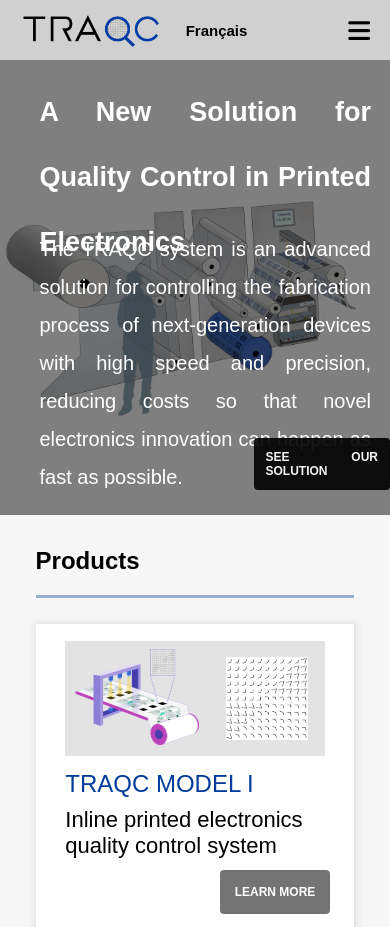
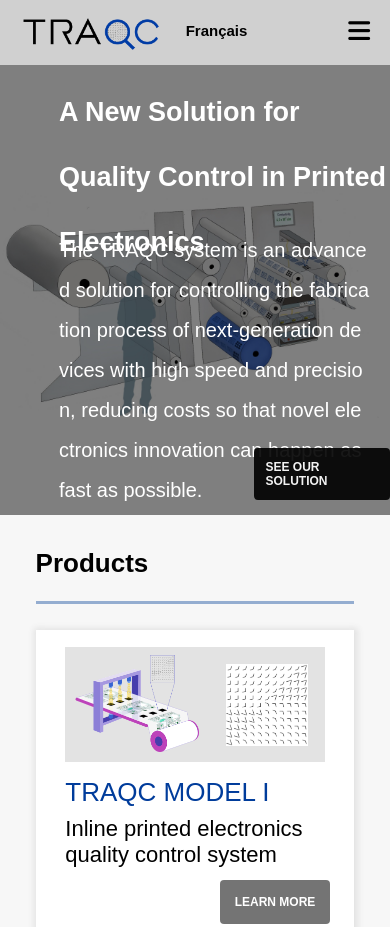
Before and after one commit to NIMUchanco/TRAQC-website, a plain HTML site: page index.html in a window 390 px wide. Shown: the top 927 px of the page. Drawn offline with nearby package versions, Linux system fonts and the light colour scheme.

Commit message:
Changed the home page, modified the responsive design.

```diff
--- a/css_common.css
+++ b/css_common.css
@@ -11,15 +11,15 @@ body {
 }
 
 footer li {
-	list-style: none; /* It can remove the mark at the beginning of the list. */
+	list-style: none; /*Remove the mark*/
 }
 
 a {
-	text-decoration: none; /*リンクの下線を消す*/
+	text-decoration: none; /*Remove the underline*/
 }
 
 .container {
-	max-width: 1350px;
+	width: 100%;
 	padding: 0 20px;
 	margin: auto;
 }
@@ -27,7 +27,7 @@ a {
 
 /*Header*/
 header {
-	height: 60px;
+	height: 65px;
 	width: 100%;
 	background-color: rgba(229, 229, 229, 0.8); /*背景の色だけ透過する*/
 	position: fixed;
@@ -53,7 +53,7 @@ nav {
 header .logo {
 	width: 145px;
 	margin: 0 auto;
-	margin-top: 7.5px;
+	margin-top: 9px;
 }
 
 header .language {
@@ -74,7 +74,7 @@ header .language:hover {
 }
 
 .header-right a {
-	line-height: 60px;
+	line-height: 65px;
 	padding: 0 25px;
 	margin-left: auto;
 	color: #000;
@@ -112,7 +112,7 @@ header .language:hover {
   justify-content: center; /*horizenal*/
   width: 30%;
   position: fixed;
-  top: 60px;
+  top: 65px;
   right: 0;
   z-index: 1;
   display: none; /*hide this menu*/
--- a/index.html
+++ b/index.html
@@ -2,12 +2,12 @@
 <html>
 	<head>
 		<meta charset="utf-8">
-		<meta name="viewpoint" content="width=device-width, initial-scale=1.0">
+		<meta name="viewport" content="width=device-width, initial-scale=1.0">
 		<title>TRAQC</title>
+		<link rel="stylesheet" href="https://use.fontawesome.com/releases/v6.1.1/css/all.css">
 		<link rel="stylesheet" href="css_common.css">
 		<link rel="stylesheet" href="index_css.css">
 		<link rel="stylesheet" href="index_responsive.css">
-		<link rel="stylesheet" href="https://use.fontawesome.com/releases/v6.1.1/css/all.css">
 	</head>
 
 	<body>
@@ -59,7 +59,7 @@
 		<div class="products-wrapper">
 			<div class="container">
 				<div class="heading">
-					<h2>Products</h2>
+					<h2 class="sec-ttl">Products</h2>
 				</div>
 				<div class="products">
 					<div class="product">
@@ -143,7 +143,7 @@
 		<div class="team-wrapper">
 			<div class="container">
 				<div class="heading">
-					<h2>Team</h2>
+					<h2 class="sec-ttl">Team</h2>
 				</div>
 				<div class="team-inner">
 					<diz class="marria">
@@ -169,7 +169,7 @@
 		<div class="news-wrapper">
 			<div class="container">
 				<div class="heading">
-					<h2>News</h2>
+					<h2 class="sec-ttl">News</h2>
 				</div>
 				<div class="news">
 					<div class="news-left">
@@ -206,7 +206,7 @@
 		<div class="partners-wrapper">
 			<div class="container">
 				<div class="heading">
-					<h2>Industrial partners</h2>
+					<h2 class="sec-ttl">Industrial partners</h2>
 				</div>
 				<div class="partners-icons">
 					<img class="p-icons-img" src="./images/joined_logos.png">
--- a/index_css.css
+++ b/index_css.css
@@ -4,7 +4,7 @@
 }
 
 .seemore p a {
-	font-size: 12.5px;
+	font-size: 14px;
 	color: #fff;
 }
 
@@ -26,17 +26,17 @@
 /*Top*/
 .top-wrapper {
 	color: #fff;
-	padding: 5%;
+	padding: 10%;
 	background-image: url(./images/top_img.jfif);
 	background-position: center;
 	background-color: #fff; /*背景、余白のカラー*/
 	background-size: 45%;
 	background-repeat: no-repeat;
-	background-position: 50% 0;
+	background-position: 55% 0%;
 	/*background: url() no-repeat center*/
 	position: relative;
-	height: 500px;
-	text-align: justify;
+	height: 505px;
+	text-align: justify center;
 }
 
 .top-wrapper:before { /*透過カラーを重ねる*/
@@ -59,19 +59,20 @@
 }
 
 .top-wrapper p {
-	width: 85%;
+	width: 80%;
+	word-break: break-all;
 	font-size: 28px;
 	color: #fff;
-	line-height: 38px;
+	line-height: 40px;
 	position: absolute;
 	top: 240px;
-	padding-top: 2%;
+	padding-top: 1%;
 }
 
 .btn {
 	padding: 15px;
 	color: #fff;
-	font-size: 12px;
+	font-size: 15px;
 	background-color: #000;
 	display: inline-block;
 	opacity: 0.9;
@@ -94,6 +95,10 @@
 
 .products-wrapper .heading {
 	border-bottom: 3px solid rgba(50, 100, 170, 0.5);
+}
+
+.sec-ttl {
+	font-size: 28px;
 }
 
 .products {
@@ -142,13 +147,13 @@
 	width: 190px;
 	padding-bottom: 5px;*/
 	margin: 0;
-	font-size: 24px;
+	font-size: 26px;
 }
 
 .p-txt {
 	margin: 3% 5% 5% 0;
 	/*width: 200px;*/
-	font-size: 22px;
+	font-size: 24px;
 }
 
 .seemore-btn-pro {
@@ -158,7 +163,7 @@
 
 /*Message*/
 .message-wrapper {
-	padding: 3% 4% 2.5% 4%;
+	padding: 3% 4%;
 	background-color: rgba(0, 0, 0, 0.8);
 	text-align: center;
 }
@@ -259,7 +264,7 @@
 
 .seemes p {
 	text-align: center;
-	margin-top: 0;
+	margin-top: -2%;
 }
 
 
@@ -300,19 +305,20 @@
 }
 
 .marria-text h3 {
-	width: 160px;
+	font-size: 20px;
+	width: 180px;
 	border-bottom: 3px solid #E3E3E3;
 	padding-bottom: 5px;
 }
 
 .marria-text h4 {
-	font-size: 17px;
+	font-size: 18px;
 	color:#666;
 	margin-bottom: 0;
 }
 
 .marria-text p {
-	font-size: 19px;
+	font-size: 20px;
 	text-align: justify;
 }
 
@@ -363,12 +369,14 @@
 
 
 .nsd-1 h3 {
+	font-size: 20px;
 	color: #AEAEAE;
 	margin-top: 5%;
 	margin-right: 5%;
 }
 
 .nsd-2 h3 {
+	font-size: 20px;
 	color: #AEAEAE;
 	margin-top: 5%;
 	margin-right: 5%;
@@ -381,7 +389,7 @@
 .news p {
 	border-left: 2px solid #666;
 	padding-left: 5%;
-	font-size: 18px;
+	font-size: 20px;
 	text-align: justify;
 }
 
--- a/index_responsive.css
+++ b/index_responsive.css
@@ -1,34 +1,28 @@
 /*PC size*/
+@media all and (min-width: 1401px) {
+	.top-wrapper {
 
-@media (min-width: 1500px) {
-	/*Top*/
-	.top-wrapper p {
-		width: 80%;
+		background-size: 50%;
+		background-position: 55% 25%;
 	}
 }
 
-@media (max-width: 1499px) {
+@media all and (max-width: 1400px) {
 	/*Top*/
 	.top-wrapper {
-		background-size: 50%;
+		background-size: 55%;
+		background-position: 55% 20%;
 	}
 }
 
-@media (max-width: 1400px) {
-	/*Top*/
-	.top-wrapper {
-		background-size: 55%;
-	}
-}
-
-@media (max-width: 1330px) {
+@media all and (max-width: 1330px) {
 	/*Team*/
 	.marria-img {
 		width: 90%;
 	}
 }
 
-@media (max-width: 1308px) {
+@media all and (max-width: 1308px) {
 	/*Team*/
 	.marria-text {
 		width: 280%;
@@ -36,7 +30,7 @@
 
 }
 
-@media (max-width: 1300px) {
+@media all and (max-width: 1300px) {
 	/*Top*/
 	.top-wrapper {
 		background-size: 60%;
@@ -51,28 +45,28 @@
 	}
 }
 
-@media (max-width: 1250px) {
+@media all and (max-width: 1250px) {
 	/*Team*/
 	.marria-text {
 		width: 250%;
 	}
 }
 
-@media (max-width: 1201px) {
+@media all and (max-width: 1201px) {
 	/*Top*/
 	.btn {
 		top: 85%;
 	}
 }
 
-@media (max-width: 1200px) {
+@media all and (max-width: 1200px) {
 	/*Top*/
 	.top-wrapper {
 		background-size: 65%;
 	}
 }
 
-@media (max-width: 1194px) {
+@media all and (max-width: 1194px) {
 	/*Top*/
 	.top-wrapper h1 {
 		/*font-size: 45px;*/
@@ -131,7 +125,7 @@
 	}
 }
 
-@media (max-width: 1100px) {
+@media all and (max-width: 1100px) {
 	/*Top*/
 	.top-wrapper {
 		background-size: 70%;
@@ -148,7 +142,7 @@
 	}
 }
 
-@media (max-width: 1086px) {
+@media all and (max-width: 1086px) {
 	/*Top*/
 	.top-wrapper {
 		height: 500px;
@@ -166,10 +160,16 @@
 	.btn {
 		padding: 12px;
 	}
-
 }
 
-@media (max-width: 1032px) {
+@media all and (max-width: 1043px) {
+	/*News*/
+	.seenews p {
+		margin-top: 0;
+	}
+}
+
+@media all and (max-width: 1032px) {
 	/*Products*/
 	.product {
 		width: 70%;
@@ -188,17 +188,25 @@
 	.seeteam p {
 		margin: -10% auto;
 	}
-
-	/*News*/
-	.seenews p {
-		margin-top: -3%;
-	}
 }
 
-@media (max-width: 1000px) {
+@media all and (max-width: 1000px) {
 	/*Top*/
 	.top-wrapper {
 		background-size: 75%;
+	}
+
+	.btn {
+		font-size: 14px;
+	}
+
+	/*Products*/
+	.sec-ttl {
+		font-size: 26px;
+	}
+
+	.p-txt {
+		font-size: 22px;
 	}
 
 	/*Message*/
@@ -207,14 +215,14 @@
 	}
 }
 
-@media (max-width: 980px) {
+@media all and (max-width: 980px) {
 	/*Message*/
 	.seemes p {
 		margin-left: 5%;
 	}
 }
 
-@media (max-width: 960px) {
+@media all and (max-width: 960px) {
 	/*Products*/
 	.products-wrapper {
 		padding-bottom: 3%;
@@ -290,11 +298,8 @@
 
 
 /*Tablet size*/
-@media (max-width: 943px) {
+@media all and (max-width: 943px) {
 	/*Top*/
-	.top-wrapper {
-		background-position: 50% -100%;
-	}
 
 	.top-wrapper h1 {
 		font-size: 40px;
@@ -313,27 +318,32 @@
 	}
 }
 
-@media (max-width: 920px) {
+@media all and (max-width: 920px) {
 	/*Top*/
 	.top-wrapper {
 		background-size: 80%;
-		background-position: 50% -50%;
+		background-position: 50% 0;
 	}
 }
 
-@media (max-width: 869px) {
+@media all and (max-width: 869px) {
 	/*Top*/
 	.top-wrapper {
-		height: 480px;
+		height: 450px;
 	}
 
 	.top-wrapper h1 {
-		margin-top: 0;
+		margin: 0;
 	}
 
 	.top-wrapper p {
 		font-size: 22px;
 		padding-top: 0;
+		margin: 0;
+	}
+
+	.btn {
+		font-size: 12px;
 	}
 
 	/*Products*/
@@ -362,18 +372,10 @@
 	}
 }
 
-@media (max-width: 840px) {
-	/*Top*/
-	.top-wrapper {
-		background-position: 50% -100%;
-	}
-}
-
-@media (max-width: 830px) {
+@media all and (max-width: 830px) {
 	/*Top*/
 	.top-wrapper {
 		background-size: 85%;
-		background-position: 50% -50%;
 	}
 
 	/*Message*/
@@ -382,11 +384,10 @@
 	}
 }
 
-@media (max-width: 797px) {
+@media all and (max-width: 797px) {
 	/*Top*/
 	.top-wrapper {
 		height: 450px;
-		background-position: 50% 0;
 	}
 
 	.top-wrapper h1 {
@@ -427,7 +428,13 @@
 	}
 }
 
-@media (max-width: 760px) {
+@media all and (max-width: 760px) {
+	/*Top*/
+	.top-wrapper {
+		height: 480px;
+		background-size: 95%;
+	}
+
 	/*Team*/
 	.marria-img {
 		width: 55%;
@@ -443,12 +450,7 @@
 	}
 }
 
-@media (max-width: 740px) {
-	/*Top*/
-	.top-wrapper {
-		background-size: 90%;
-	}
-
+@media all and (max-width: 740px) {
 	/*Products*/
 	.products-wrapper {
 		padding-bottom: 4%;
@@ -458,10 +460,9 @@
 
 
 /*Smartphone size*/
-@media (max-width: 714px) {
+@media all and (max-width: 714px) {
 	/*Top*/
 	.top-wrapper {
-		height: 480px;
 		background-size: 100%;
 	}
 
@@ -500,7 +501,7 @@
 	}
 }
 
-@media (max-width: 699px) {
+@media all and (max-width: 699px) {
 	/*Team*/
 	.marria {
 		padding: 3% 5% 13% 5%;
@@ -529,7 +530,7 @@
 	}
 }
 
-@media (max-width: 680px) {
+@media all and (max-width: 680px) {
 	/*Top*/
 	.top-wrapper {
 		background-position: 50% -100%;
@@ -549,7 +550,7 @@
 	}
 }
 
-@media (max-width: 660px) {
+@media all and (max-width: 660px) {
 	/*Top*/
 	.top-wrapper {
 		background-position: 50% -1000%;
@@ -557,7 +558,7 @@
 }
 
 
-@media (max-width: 656px) {
+@media all and (max-width: 656px) {
 	/*Top*/
 	.top-wrapper {
 		background-position: 50% 70%;
@@ -601,7 +602,7 @@
 	}
 }
 
-@media (max-width: 633px) {
+@media all and (max-width: 633px) {
 	/*Top*/
 	.top-wrapper h1 {
 		font-size: 28px;
@@ -643,10 +644,19 @@
 
 }
 
-@media (max-width: 565px) {
+@media all and (max-width: 565px) {
 	/*Top*/
+	.top-wrapper {
+		height: 500px;
+	}
+
 	.top-wrapper h1 {
 		width: 85%;
+		letter-spacing: 0;
+	}
+
+	.btn {
+		top: 87%;
 	}
 
 	/*Products*/
@@ -674,14 +684,7 @@
 	}
 }
 
-@media (max-width: 552px) {
-	/*Top*/
-	.top-wrapper h1 {
-		letter-spacing: 1px;
-	}
-}
-
-@media (max-width: 541px) {
+@media all and (max-width: 541px) {
 	/*Top*/
 	.top-wrapper {
 		height: 515px;
@@ -702,7 +705,7 @@
 	}
 }
 
-@media (max-width: 517px) {
+@media all and (max-width: 517px) {
 	/*Top*/
 	.top-wrapper h1 {
 		letter-spacing: 0;
@@ -724,7 +727,7 @@
 
 }
 
-@media (max-width: 481px) {
+@media all and (max-width: 481px) {
 	/*Top*/
 	.top-wrapper h1 {
 		font-size: 27px;
```
Also changed, not shown: Oncompte-logo.png, logo-memtronic.jpg (added).
